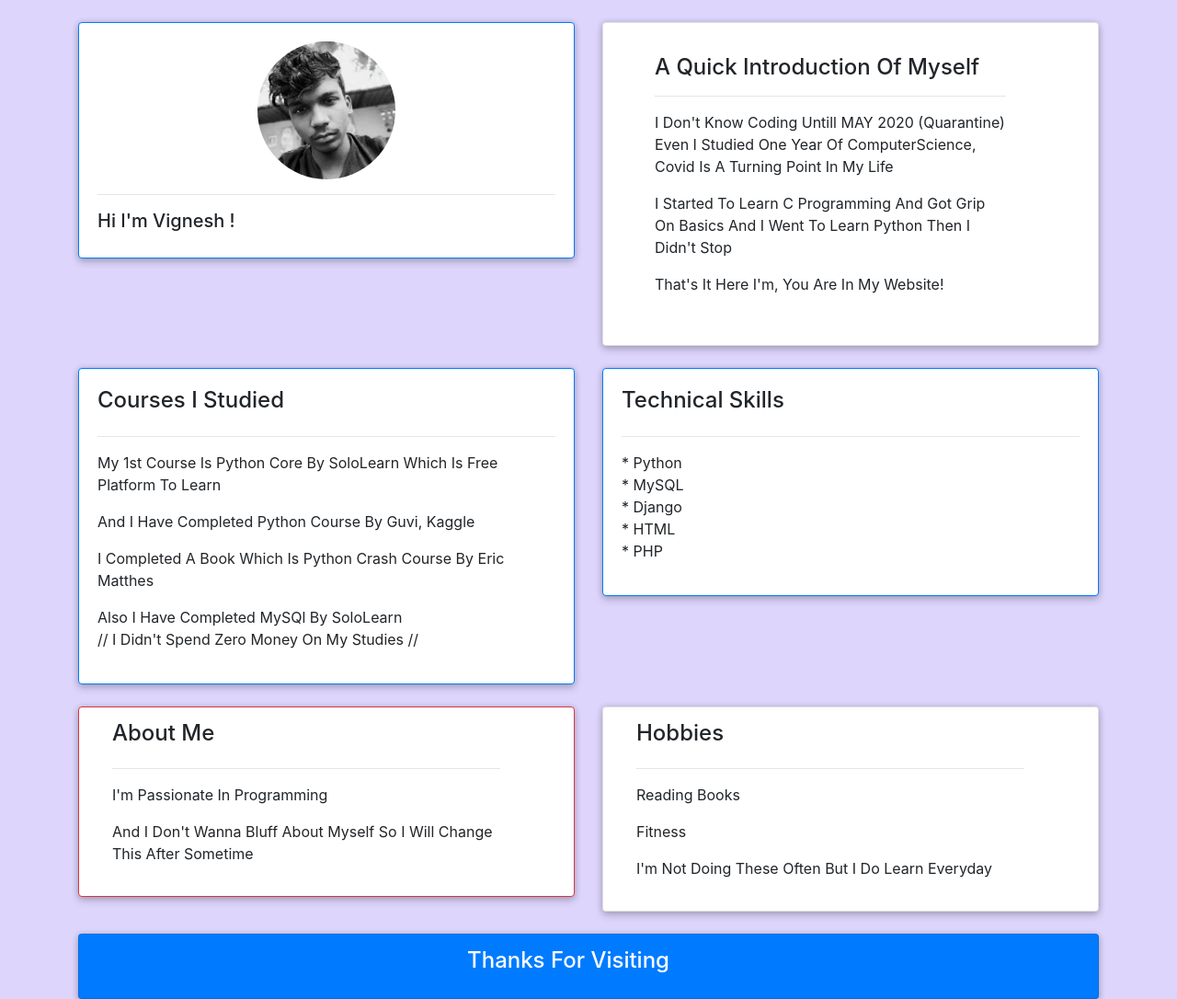
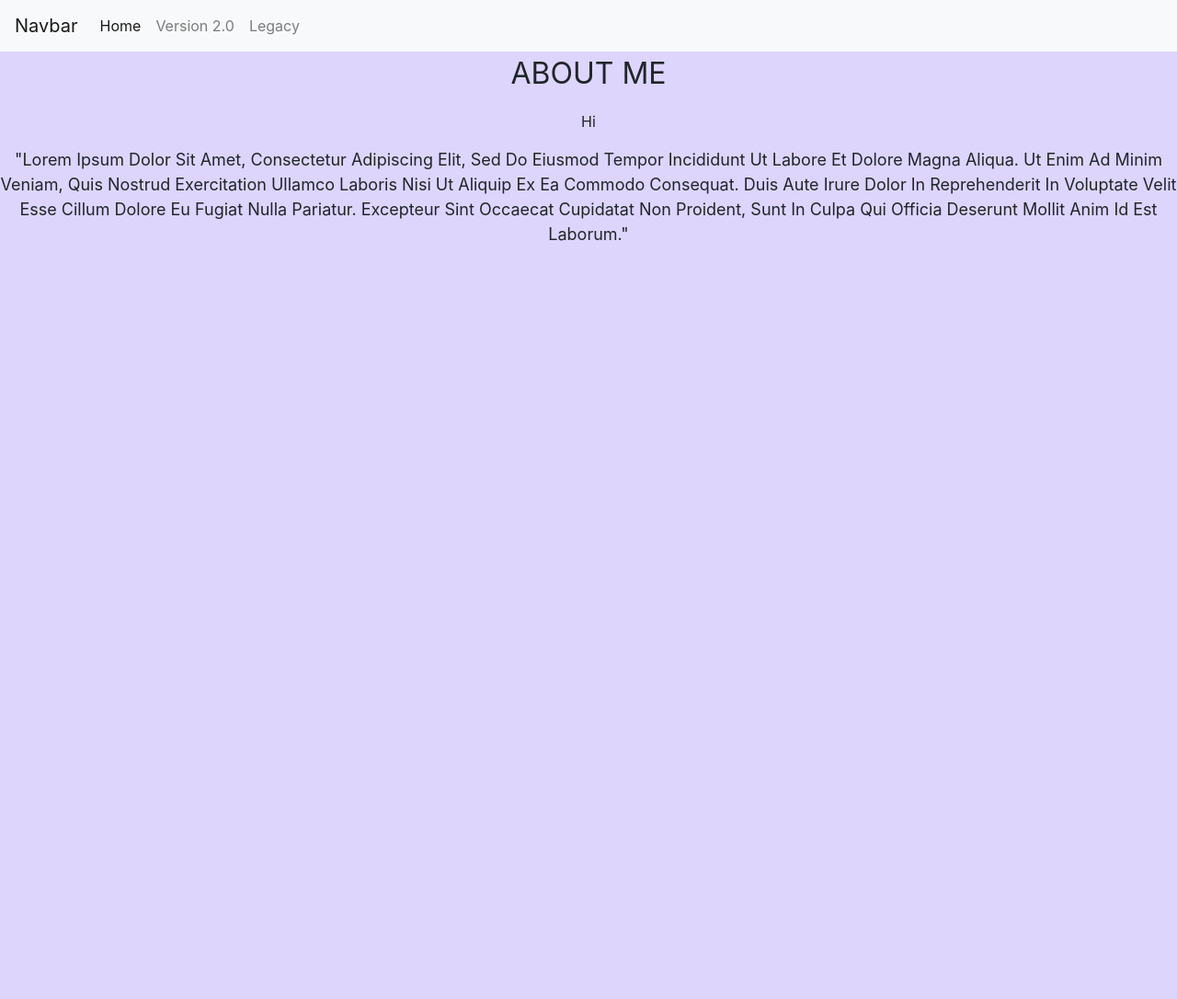
Before and after one commit to vignxs/about-vignxs, a Django app: page / in a window 1280 px wide. Shown: the whole page at 92% size. After the commit the page ends 262 px from the top, so only its background shows below. Run offline with Django 3.2, Linux system fonts and the light colour scheme; some libraries are stand-ins or nearby versions.

Commit message:
added changes

```diff
--- a/base/templates/base/home.html
+++ b/base/templates/base/home.html
@@ -1,98 +1,20 @@
+{% include 'nav.html' %}
 {% load static %}
+<link rel="stylesheet" href="{% static 'css/main.css' %}">
+<title>Home</title>
+<section class="home">
+        <center>
+            <font size="6">
 
-<!DOCTYPE html>
-<html>
-<head>
-    <title> About Vignxs </title>
-    <meta charset="UTF-8" >
-    <meta http-equiv="X-UA-Compatible" content="IE=edge">
-    <meta name="viewport" content="width=device-width, initial-scale=1, shrink-to-fit=no">
-    <link href ="{% static '/css/main.css' %}" rel="stylesheet" type="text/css">
-    <link rel="stylesheet" href="https://stackpath.bootstrapcdn.com/bootstrap/4.3.1/css/bootstrap.min.css" integrity="sha384-ggOyR0iXCbMQv3Xipma34MD+dH/1fQ784/j6cY/iJTQUOhcWr7x9JvoRxT2MZw1T" crossorigin="anonymous">
-</head>
-<body>
-    <br>
-    <div class="container">
+<p>ABOUT ME </p>
 
-        <div class="row">
-            <div class="col-md">
-                <div class="card card-body  border-primary" id="profile-wrappper">
-                    <img id="profile-pic" src ="{% static 'images/vignxs.jpg' %}">
-                    <hr>
-                    <h5>Hi I'm Vignesh ! </h5>
-                </div>
-            </div>
-            <div class="col-md">
-                <div class="card">
+            </font>
+            <p>hi</p>
+            <!-- <img src="{% static 'images/Profile_img.png' %}" width="200" height="200"> -->
+            <font size="4">
 
-                    <div class="card-body border-primary">
+<p>"Lorem ipsum dolor sit amet, consectetur adipiscing elit, sed do eiusmod tempor incididunt ut labore et dolore magna aliqua. Ut enim ad minim veniam, quis nostrud exercitation ullamco laboris nisi ut aliquip ex ea commodo consequat. Duis aute irure dolor in reprehenderit in voluptate velit esse cillum dolore eu fugiat nulla pariatur. Excepteur sint occaecat cupidatat non proident, sunt in culpa qui officia deserunt mollit anim id est laborum."</p>
 
-                        <h4>A Quick Introduction of Myself</h4>
-                        <hr>
-                        <p>I Don't Know Coding Untill MAY 2020 (quarantine) Even I Studied  One Year of ComputerScience, Covid is a Turning Point in My Life</p>
-                        <p>I Started to Learn C Programming and Got Grip on Basics and I Went to Learn Python Then I Didn't Stop </p>
-                        <p>That's It Here I'm, You Are in My Website!</p>
-                    </div>
-                </div>
-            </div>
-        </div>
-        <br>
-        <div class="row">
-            <div class="col-md">
-                <div class="card card-body border-primary">
-                    <h4>Courses I Studied</h4>
-                    <hr>
-                    <p>My 1st Course is Python Core by SoloLearn Which is Free Platform to Learn </p>
-                    <p>And I Have Completed Python Course by Guvi, Kaggle</p>
-                    <p>I Completed a Book which is Python Crash Course by Eric Matthes </p>
-                    <p>Also I Have Completed MySQl by SoloLearn <br> // I Didn't Spend Zero Money On My Studies //</p>
-                </div>
-            </div>
-            <div class="col-md">
-                <div class="card card-body border-primary">
-                    <h4>Technical skills</h4>
-                    <hr>
-                    <p>* Python<br>
-                        * MySQL<br>
-                        * Django<br>
-                        * HTML<br>
-                        * PHP</p>
-                </div>
-            </div>
-        </div>
-        <br>
-        <div class="row">
-            <div class="col-md">
-                <div class="card border-danger">
-                    <h4>About Me</h4>
-                    <hr>
-                    <p>I'm Passionate in Programming</p>
-                    <p>and I Don't Wanna Bluff About Myself so I Will Change This After Sometime </p>
-                </div>
-            </div>
-            <div class="col-md">
-                <div class="card">
-                    <h4>Hobbies</h4>
-                    <hr>
-                    <p>Reading Books</p>
-                    <p>Fitness</p>
-                    <p> I'm Not Doing These Often But I Do Learn Everyday </p>
-                </div>
-            </div>
-        </div>
-        <br>
-
-        <div  class="row">
-            <div class="col-md">
-                <div class="card  text-white bg-primary">
-                <h4><center>Thanks for Visiting</center></h4>
-                </div
-            </div>
-        </div>
-        <br>
-
-        <br>
-    </div>
-
-</body>
-</html>
+            </font>
+        </center>
+</section>
--- /dev/null
+++ b/base/templates/nav.html
@@ -0,0 +1,17 @@
+{% load static %}
+<link rel="stylesheet" href="https://stackpath.bootstrapcdn.com/bootstrap/4.3.1/css/bootstrap.min.css" integrity="sha384-ggOyR0iXCbMQv3Xipma34MD+dH/1fQ784/j6cY/iJTQUOhcWr7x9JvoRxT2MZw1T" crossorigin="anonymous">
+
+<nav class="navbar navbar-expand-lg navbar-light bg-light">
+    <a class="navbar-brand" href="#">Navbar</a>
+    <button class="navbar-toggler" type="button" data-toggle="collapse" data-target="#navbarNavAltMarkup" aria-controls="navbarNavAltMarkup" aria-expanded="false" aria-label="Toggle navigation">
+      <span class="navbar-toggler-icon"></span>
+    </button>
+    <div class="collapse navbar-collapse" id="navbarNavAltMarkup">
+      <div class="navbar-nav">
+        <a class="nav-item nav-link active" href="#">Home <span class="sr-only">(current)</span></a>
+        <a class="nav-item nav-link" href="/version2">Version 2.0</a>
+        <a class="nav-item nav-link" href="/legacy">Legacy</a>
+        <!-- <a class="nav-item nav-link disabled" href="#">Disabled</a> -->
+      </div>
+    </div>
+  </nav>
--- /dev/null
+++ b/base/templates/version2.html
@@ -0,0 +1 @@
+{% include 'nav.html' %}
--- a/base/urls.py
+++ b/base/urls.py
@@ -2,5 +2,7 @@ from django.urls import path
 from . import views
 
 urlpatterns =[
-    path('', views.home)
+    path('', views.home),
+    path("legacy/", views.legacy, name="legacy"),
+    path("version2/", views.version2, name="version2")
 ]
--- a/base/views.py
+++ b/base/views.py
@@ -4,3 +4,9 @@ from django.shortcuts import render
 
 def home(request):
     return render(request, 'base/home.html')
+
+def legacy(request):
+    return render(request, "legacy.html")
+
+def version2(request):
+    return render(request, "version2.html")
```
Also changed, not shown: base/templates/legacy.html (added, +100 -0 lines), 1 other file.
